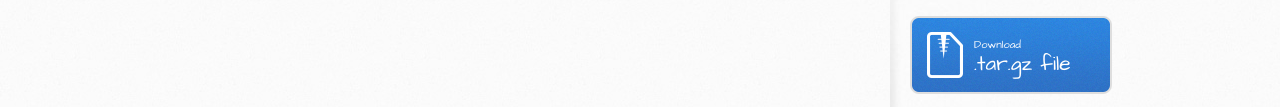
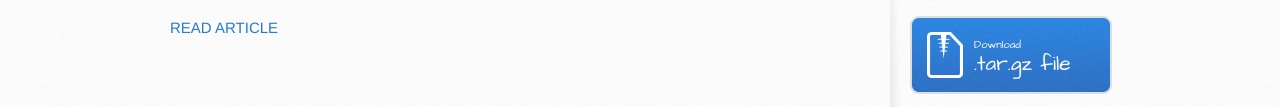
Before and after one commit to OpenCode/fase, a plain HTML site: page index.html in a window 1280 px wide. Shown: the part 418-525 px from the top of the page. Drawn offline with Linux system fonts and the light colour scheme.

Commit message:
Update index.html

```diff
--- a/index.html
+++ b/index.html
@@ -33,7 +33,11 @@
             <a name="why" class="anchor" href="#why"><span class="octicon octicon-link"></span></a>Why?</h3>
 
             <p>Read this article to know why I want to keep Facebook separated from my browser (and its history)</p>
-            <p><a href="http://newsroom.fb.com/news/2014/06/making-ads-better-and-giving-people-more-control-over-the-ads-they-see/" /></p>
+            <p>
+              <a href="http://newsroom.fb.com/news/2014/06/making-ads-better-and-giving-people-more-control-over-the-ads-they-see/" >
+                READ ARTICLE
+              </a>
+            </p>
 
         </section>
 
```
